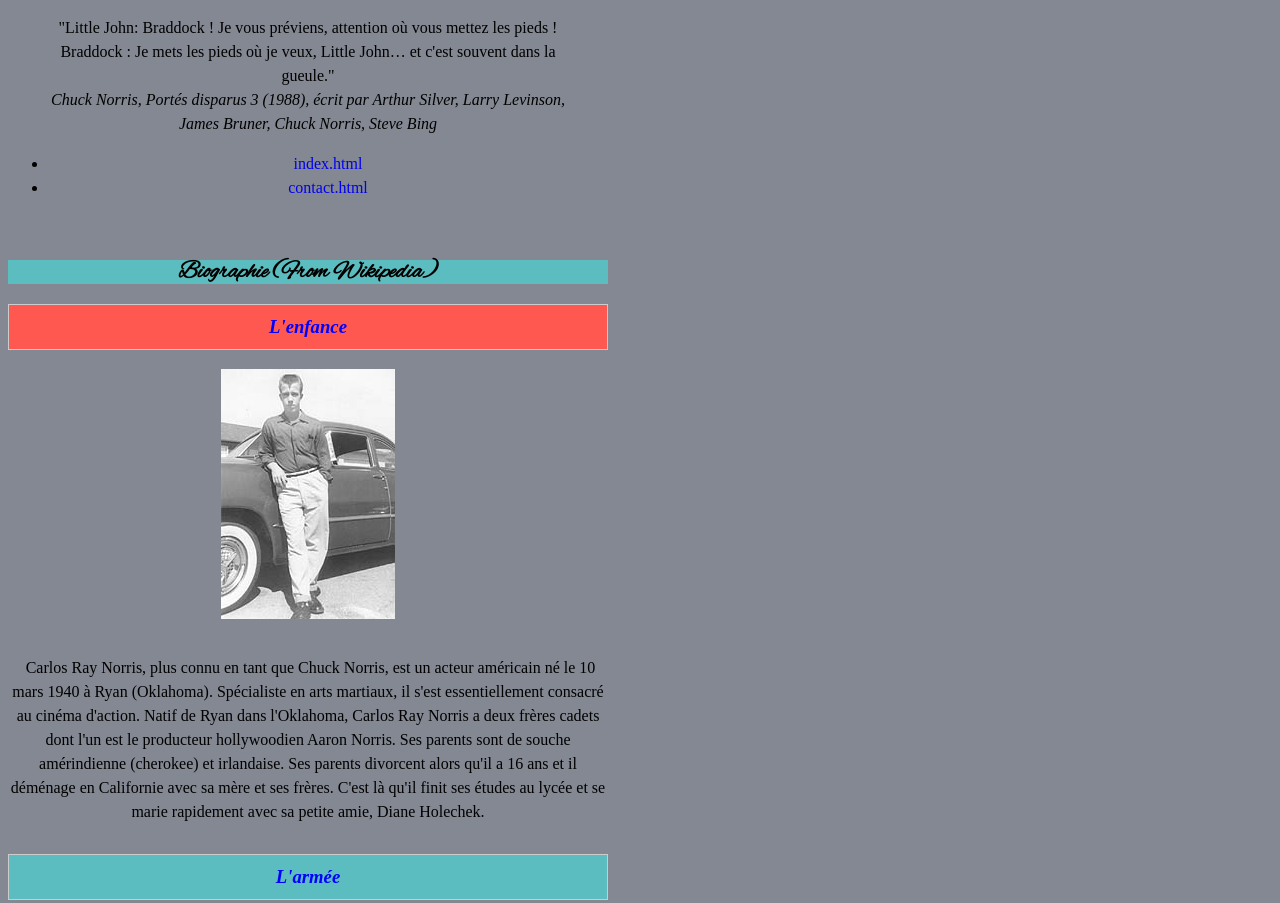
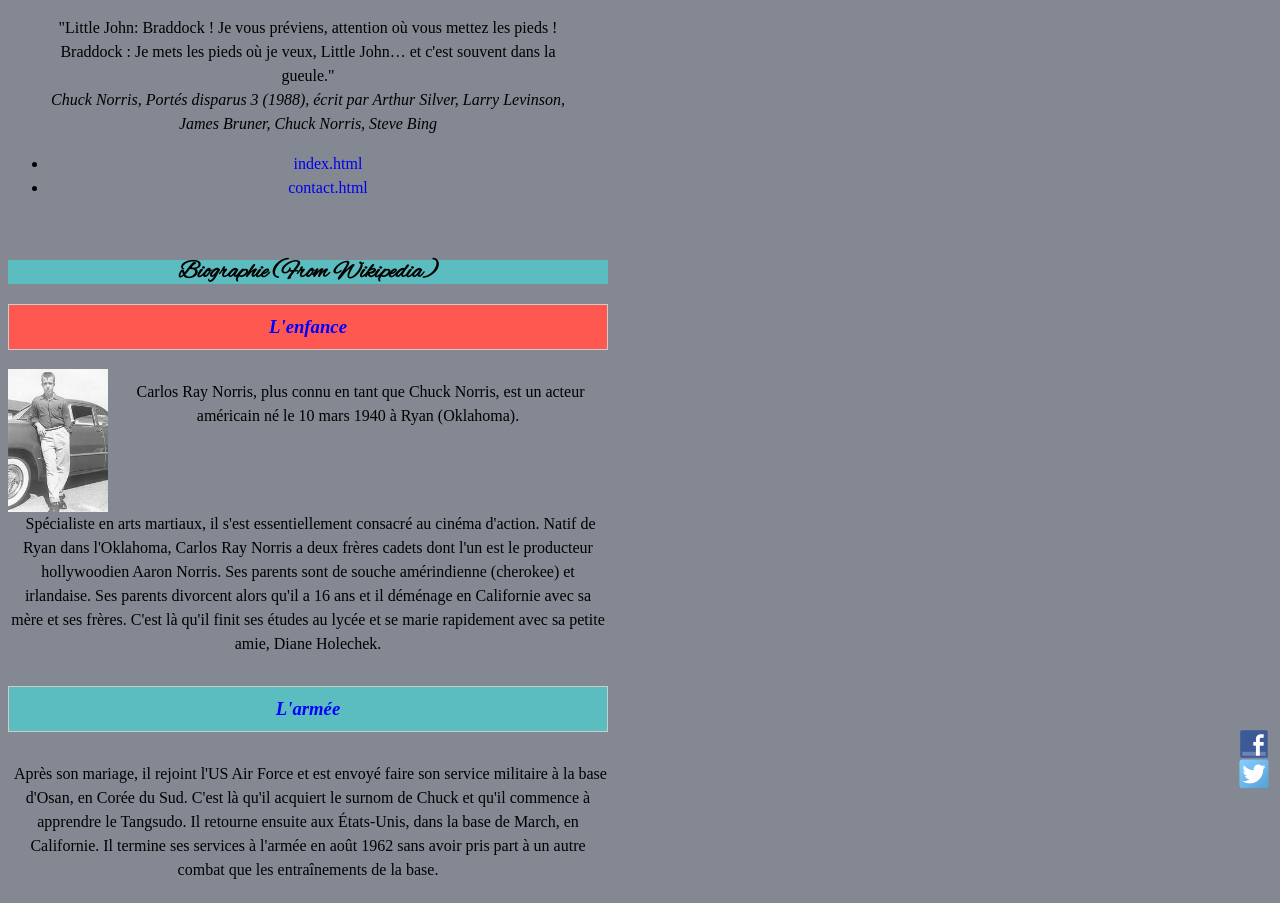
Before and after one commit to TomKain/HTMLCSS, a plain HTML site: page TD2/Td2.html in a window 1280 px wide. Shown: the top 903 px of the page. Drawn offline with Linux system fonts and the light colour scheme.

Commit message:
Add files via upload

```diff
--- a/TD2/Td2.html
+++ b/TD2/Td2.html
@@ -33,11 +33,12 @@
       	L'enfance
       	</h3>
 
-      	<img src="images/chuck-jeune.jpg" alt="Chuck Noris jeune">
+      	<img src="images/chuck-jeune.jpg" alt="Chuck Noris jeune" id="placeimg">
 
 
       	<p>
-      	Carlos Ray Norris, plus connu en tant que Chuck Norris, est un acteur américain né le 10 mars 1940 à Ryan (Oklahoma). Spécialiste en arts martiaux, il s'est essentiellement consacré au cinéma d'action. Natif de Ryan dans l'Oklahoma, Carlos Ray Norris
+      	Carlos Ray Norris, plus connu en tant que Chuck Norris, est un acteur américain né le 10 mars 1940 à Ryan (Oklahoma).</p>
+        <p id="bougepas"> Spécialiste en arts martiaux, il s'est essentiellement consacré au cinéma d'action. Natif de Ryan dans l'Oklahoma, Carlos Ray Norris
       		a deux frères cadets dont l'un est le producteur hollywoodien Aaron Norris. Ses parents sont de souche amérindienne (cherokee) et irlandaise. Ses parents divorcent alors qu'il a 16 ans et il déménage en Californie avec sa mère et ses frères. C'est là
       		qu'il finit ses études au lycée et se marie rapidement avec sa petite amie, Diane Holechek.
       		</p>
@@ -203,6 +204,8 @@
           </aside>
     </main>
     <footer><a href="#swag"> Retour au début</a></footer>
+    <img src="images/twitter.png" alt="Twitter" id="twitter">
+    <img src="images/facebook.png" alt="Facebook" id="facebook">
   </body>
 
 </html>
--- a/TD2/css/styles.css
+++ b/TD2/css/styles.css
@@ -64,3 +64,16 @@ table.skill{
 }
 tbody tr:nth-child(odd){background:white}
 tbody tr:nth-child(even){background:#CCC}
+#placeimg {
+  float:left;
+  width:100px;
+}
+#bougepas{
+	clear:left;
+}
+#twitter{
+	position: fixed;bottom: 10px;right: 10px
+}
+#facebook{
+	position: fixed;bottom: 40px;right: 10px
+}
```
Also changed, not shown: TD2/images/facebook.png (added), TD2/images/twitter.png (added).
